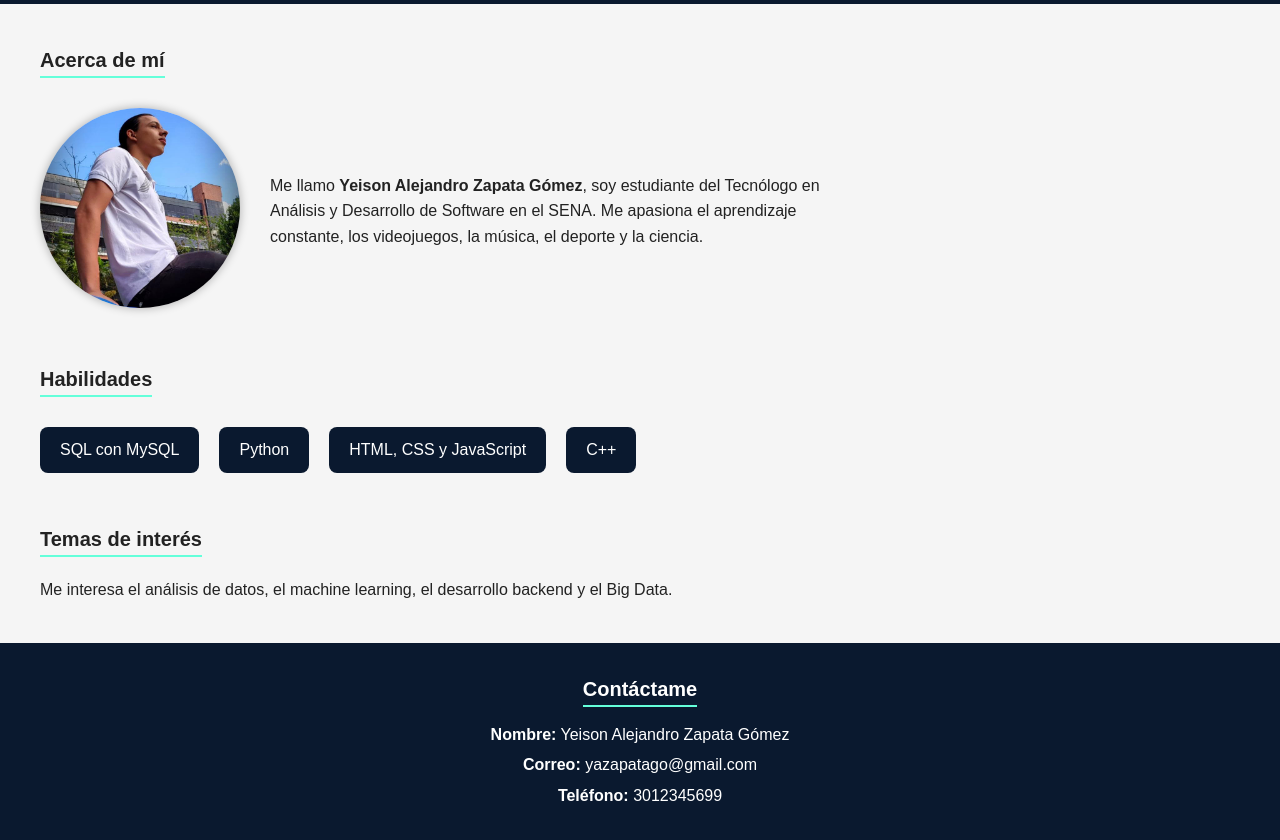
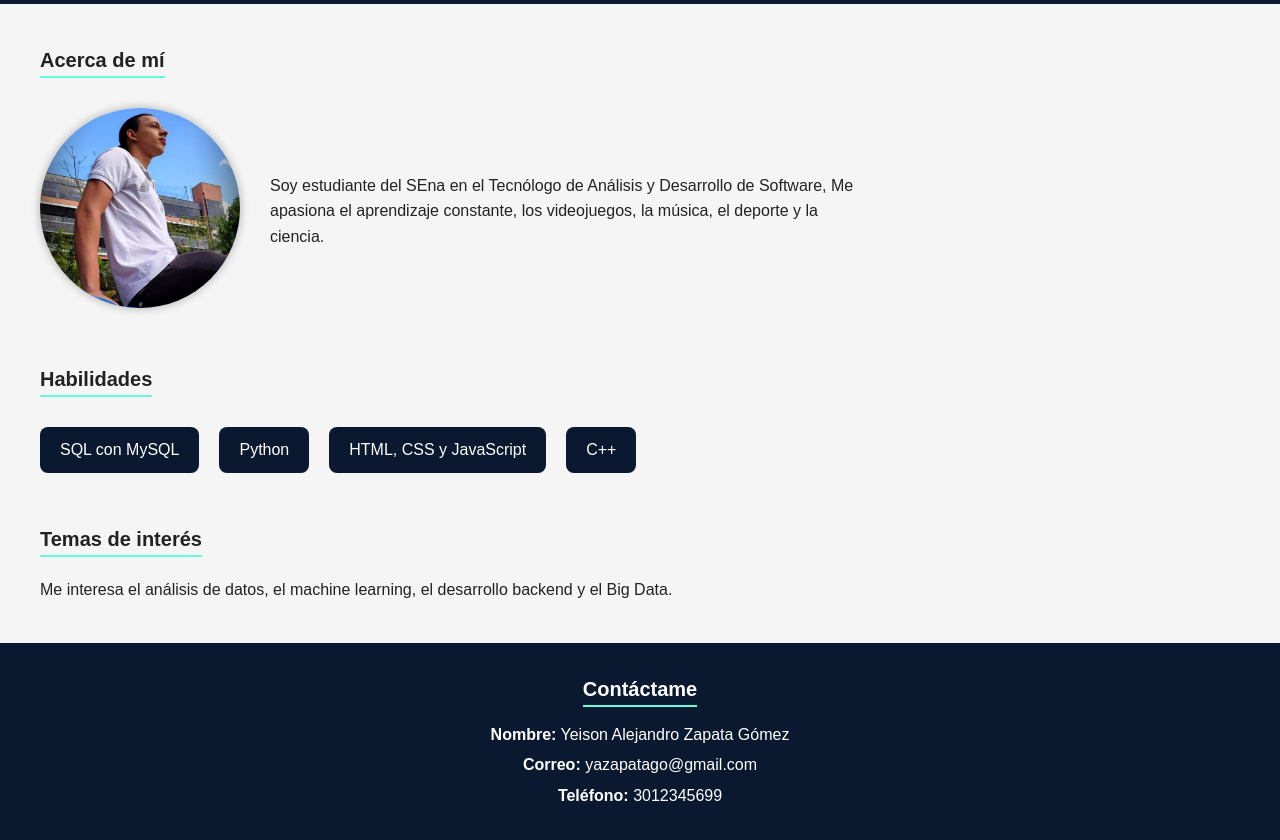
Before and after one commit to Yazapatago/Ejemplo_SENA, a plain HTML site: page index.html in a window 1280 px wide. Shown: the part 74-914 px from the top of the page. Drawn offline with Linux system fonts and the light colour scheme.

Commit message:
Correcion contenido acercaDeMi

```diff
--- a/index.html
+++ b/index.html
@@ -28,7 +28,7 @@
                 </figure>
                 <section class="acerca__texto">
                     <p>
-                        Me llamo <strong>Yeison Alejandro Zapata Gómez</strong>, soy estudiante del Tecnólogo en Análisis y Desarrollo de Software en el SENA.
+                        Soy estudiante del SEna en el Tecnólogo de Análisis y Desarrollo de Software,
                         Me apasiona el aprendizaje constante, los videojuegos, la música, el deporte y la ciencia.
                     </p>
                 </section>
```
